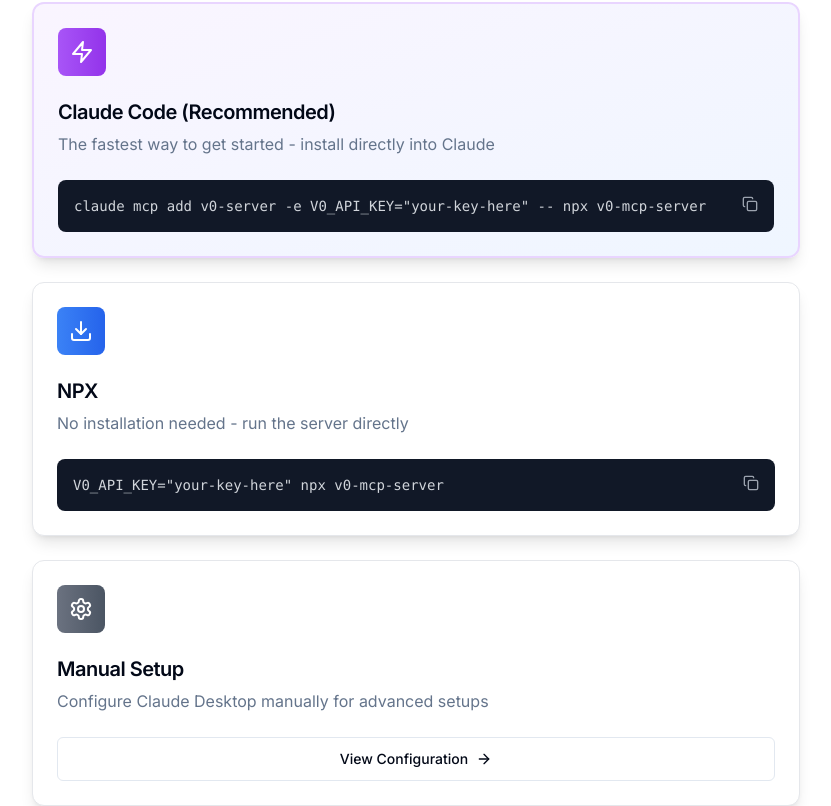
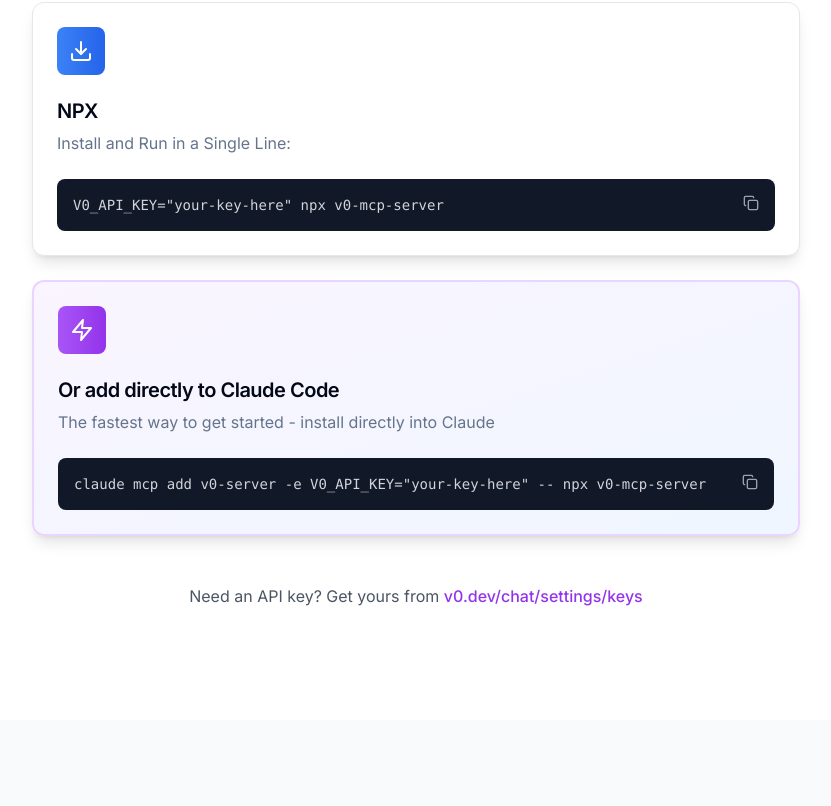
Before and after one commit to BenAHammond/v0-mcp-docs, a Next.js app: page / in a window 1280 px wide. Shown: the part 755-1561 px from the top of the page, without its empty margins (224-1055 px from the left). Built offline with nearby package versions, Linux system fonts and the light colour scheme.

Commit message:
cleanup quick install

```diff
--- a/app/page.tsx
+++ b/app/page.tsx
@@ -23,13 +23,31 @@
 
           {/* Installation Method Cards - Stacked vertically for better readability */}
           <div className="max-w-3xl mx-auto space-y-6">
-            {/* Claude Code Installation (Most Prominent) */}
+
+            {/* NPX Quick Start */}
+            <Card className="border-gray-200 shadow-lg hover:shadow-xl transition-shadow duration-300">
+              <CardHeader className="p-5 sm:p-6">
+                <div className="w-12 h-12 bg-gradient-to-r from-blue-500 to-blue-600 rounded-lg flex items-center justify-center mb-4">
+                  <Download className="h-6 w-6 text-white" />
+                </div>
+                <CardTitle className="text-lg sm:text-xl">NPX</CardTitle>
+                <CardDescription className="text-sm sm:text-base">
+                 Install and Run in a Single Line:
+                </CardDescription>
+              </CardHeader>
+              <CardContent className="p-5 sm:p-6 pt-0 sm:pt-0">
+                <CodeBlock language="bash">
+                  V0_API_KEY="your-key-here" npx v0-mcp-server
+                </CodeBlock>
+              </CardContent>
+            </Card>
+
             <Card className="border-2 border-purple-200 bg-gradient-to-br from-purple-50 to-blue-50 shadow-lg hover:shadow-xl transition-shadow duration-300">
               <CardHeader className="p-5 sm:p-6">
                 <div className="w-12 h-12 bg-gradient-to-r from-purple-500 to-purple-600 rounded-lg flex items-center justify-center mb-4">
                   <Zap className="h-6 w-6 text-white" />
                 </div>
-                <CardTitle className="text-lg sm:text-xl">Claude Code (Recommended)</CardTitle>
+                <CardTitle className="text-lg sm:text-xl">Or add directly to Claude Code</CardTitle>
                 <CardDescription className="text-sm sm:text-base">
                   The fastest way to get started - install directly into Claude
                 </CardDescription>
@@ -41,44 +59,6 @@
               </CardContent>
             </Card>
 
-            {/* NPX Quick Start */}
-            <Card className="border-gray-200 shadow-lg hover:shadow-xl transition-shadow duration-300">
-              <CardHeader className="p-5 sm:p-6">
-                <div className="w-12 h-12 bg-gradient-to-r from-blue-500 to-blue-600 rounded-lg flex items-center justify-center mb-4">
-                  <Download className="h-6 w-6 text-white" />
-                </div>
-                <CardTitle className="text-lg sm:text-xl">NPX</CardTitle>
-                <CardDescription className="text-sm sm:text-base">
-                  No installation needed - run the server directly
-                </CardDescription>
-              </CardHeader>
-              <CardContent className="p-5 sm:p-6 pt-0 sm:pt-0">
-                <CodeBlock language="bash">
-                  V0_API_KEY="your-key-here" npx v0-mcp-server
-                </CodeBlock>
-              </CardContent>
-            </Card>
-
-            {/* Manual Configuration */}
-            <Card className="border-gray-200 shadow-lg hover:shadow-xl transition-shadow duration-300">
-              <CardHeader className="p-5 sm:p-6">
-                <div className="w-12 h-12 bg-gradient-to-r from-gray-500 to-gray-600 rounded-lg flex items-center justify-center mb-4">
-                  <Settings className="h-6 w-6 text-white" />
-                </div>
-                <CardTitle className="text-lg sm:text-xl">Manual Setup</CardTitle>
-                <CardDescription className="text-sm sm:text-base">
-                  Configure Claude Desktop manually for advanced setups
-                </CardDescription>
-              </CardHeader>
-              <CardContent className="p-5 sm:p-6 pt-0 sm:pt-0">
-                <Button asChild variant="outline" className="w-full min-h-[44px]">
-                  <Link href="/getting-started#manual-configuration">
-                    View Configuration
-                    <ArrowRight className="ml-2 h-4 w-4" />
-                  </Link>
-                </Button>
-              </CardContent>
-            </Card>
           </div>
 
           {/* Get API Key Note */}
```
